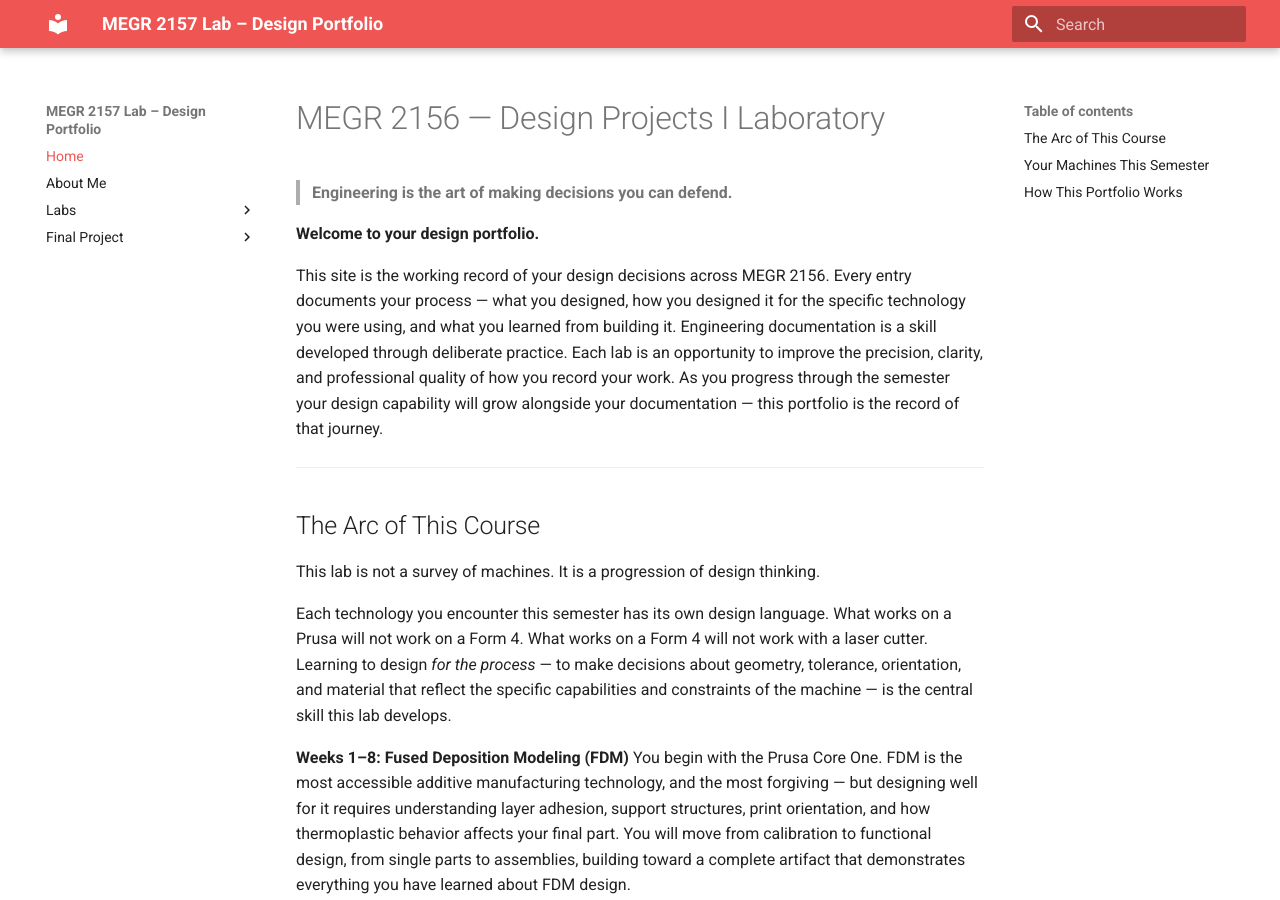
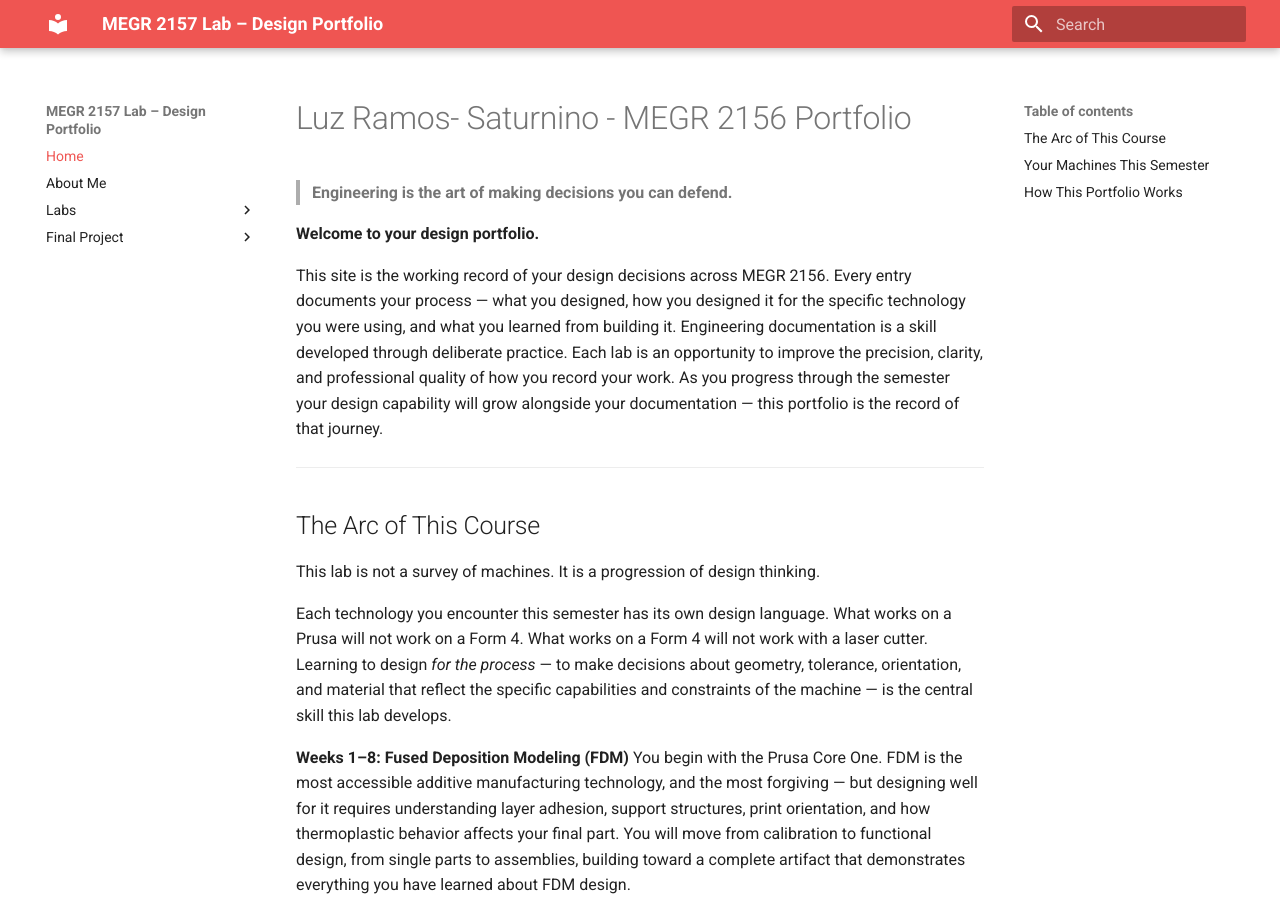
Before and after one commit to lramossa/Luz-Ramos-Saturnino-Portfolio, an MkDocs documentation site: the page built from docs/index.md, in a window 1280 px wide and 900 px high. Built offline with MkDocs 1.6.1 and Material for MkDocs 9.7.7, drawn with Linux system fonts in a browser that asks for light colours.

```diff
--- a/docs/index.md
+++ b/docs/index.md
@@ -1,4 +1,4 @@
-# MEGR 2156 — Design Projects I Laboratory
+# Luz Ramos- Saturnino - MEGR 2156 Portfolio
 
 > **Engineering is the art of making decisions you can defend.**
 
```
